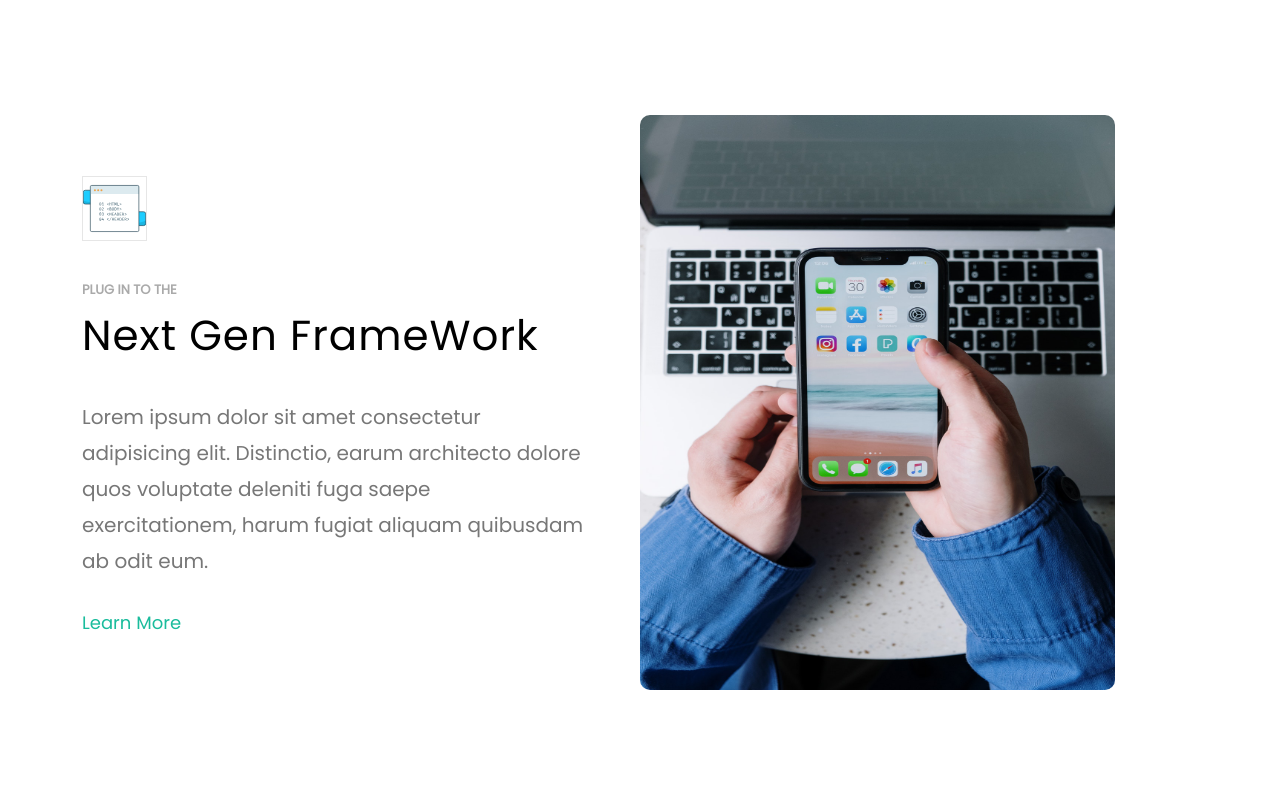
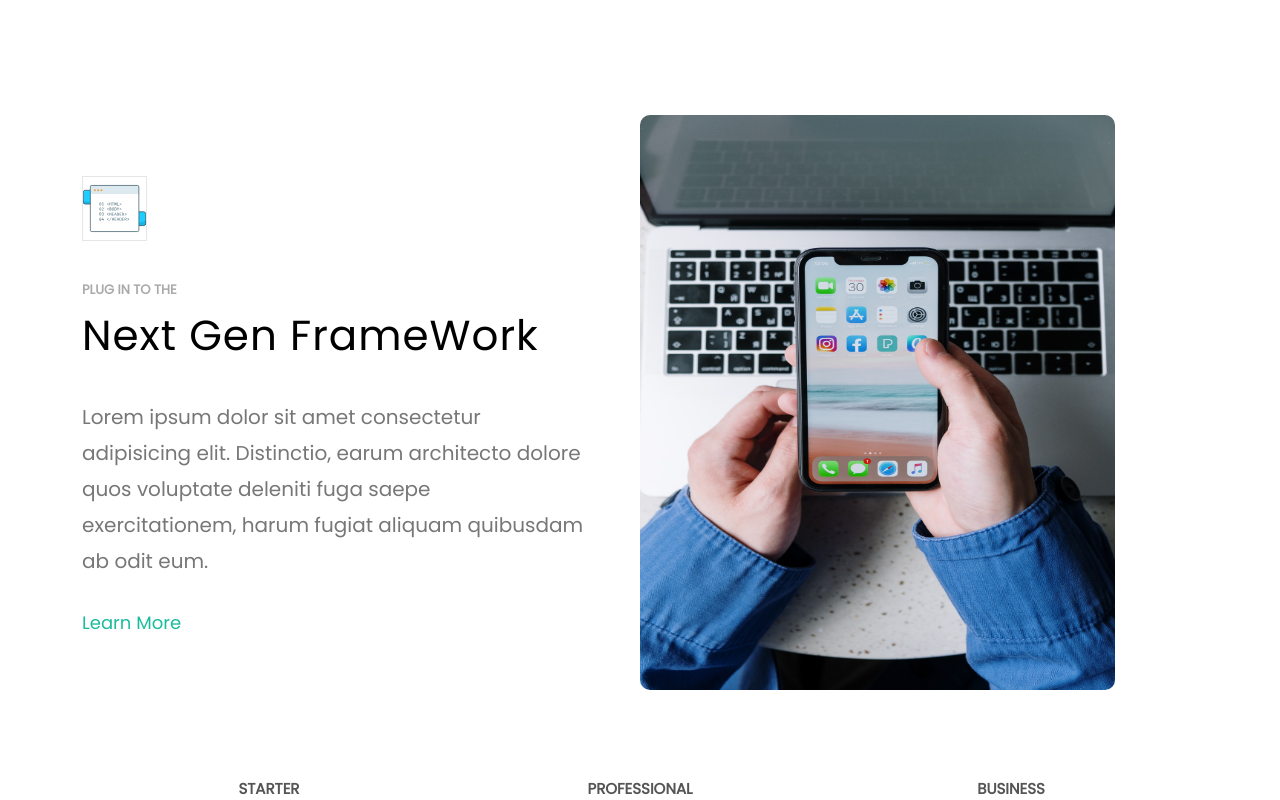
Before and after one commit to dwikbtn/new-landing-page, a React (Create React App) app: page / in a window 1280 px wide. Shown: the part 2991-3791 px from the top of the page. Before the commit the page ends 3768 px from the top, so only its background shows below. Built offline with nearby package versions, Linux system fonts and the light colour scheme.

Commit message:
adding price

```diff
--- a/src/App.js
+++ b/src/App.js
@@ -3,6 +3,7 @@ import style from "./app.module.scss";
 import Explore from "./components/Explore/Explore";
 import Hero from "./components/Hero/Hero";
 import Navbar from "./components/Navbar/Navbar";
+import Price from "./components/Pricing/Price";
 import bg from "./img/landing.jpg";
 import "./style/main.scss";
 
@@ -20,6 +21,9 @@ function App() {
       <section className="explore">
         <Explore />
       </section>
+      <section className="pricing">
+        <Price />
+      </section>
     </>
   );
 }
--- /dev/null
+++ b/src/components/Pricing/Price.js
@@ -0,0 +1,20 @@
+import React from "react";
+import style from "./price.module.scss";
+
+export default function Price() {
+  return (
+    <div className="container">
+      <div className={style.pricing}>
+        <div className={style["price-card"]}>
+          <h3 className={style["price-tier"]}>STARTER</h3>
+        </div>
+        <div className={style["price-card"]}>
+          <h3 className={style["price-tier"]}>PROFESSIONAL</h3>
+        </div>
+        <div className={style["price-card"]}>
+          <h3 className={style["price-tier"]}>BUSINESS</h3>
+        </div>
+      </div>
+    </div>
+  );
+}
--- /dev/null
+++ b/src/components/Pricing/price.module.scss
@@ -0,0 +1,36 @@
+@import "../../style/main.scss";
+
+.pricing {
+  display: flex;
+  text-align: center;
+  justify-content: space-evenly;
+  .price-card {
+    width: 33%;
+    .price-tier {
+      color: rgb(85, 85, 85);
+      font-size: 15px;
+      font-weight: 600;
+      .price-amount {
+        font-size: 64px;
+        font-weight: 600;
+        line-height: 64px;
+        padding-bottom: 24px;
+        .price-subText {
+          font-size: 12px;
+          letter-spacing: 1px;
+          margin-top: 10px;
+          text-align: center;
+          color: rgb(136, 136, 136);
+        }
+      }
+    }
+    .price-feature {
+      font-size: 16px;
+      line-height: 24px;
+      font-weight: 600;
+      strong {
+        font-weight: 700;
+      }
+    }
+  }
+}
```
